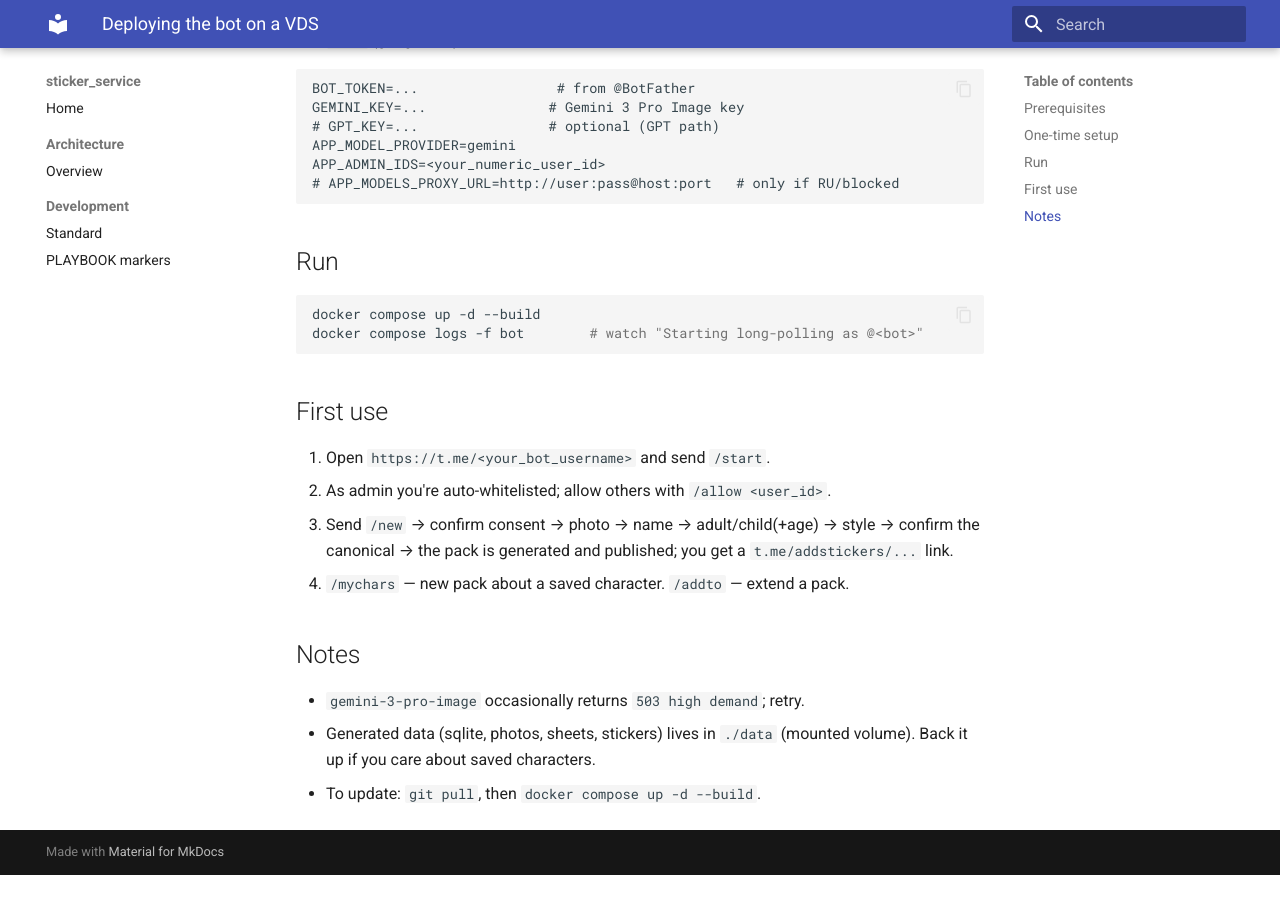
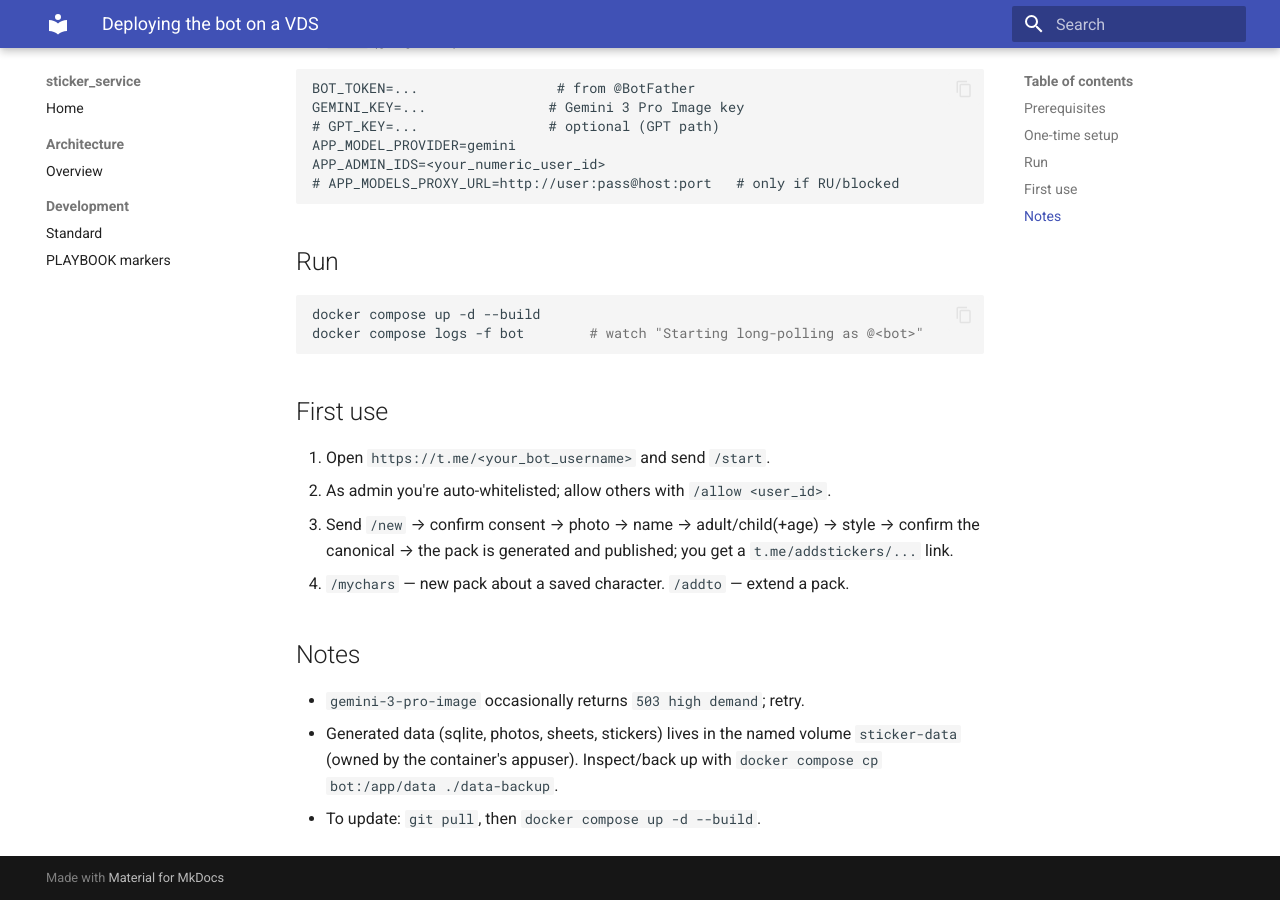
Before and after one commit to hleserg/stickerz, an MkDocs documentation site: the page built from docs/ops/DEPLOY.md, in a window 1280 px wide and 900 px high, scrolled down 670 px. Built offline with MkDocs 1.6.1 and Material for MkDocs 9.7.7, drawn with Linux system fonts in a browser that asks for light colours; before the commit the page ends 1545 px from its top, so only the background shows below that.

Commit message:
fix(docker): writable data dir via named volume owned by appuser
The bot runs as non-root appuser (uid 10001); the bind-mounted ./data was
owned by the host user, so sqlite failed with "unable to open database file".
Create /app/data owned by appuser in the image and use a named volume
(sticker-data) so Docker preserves that ownership.

https://claude.ai/code/session_01N35ExDSF5XcajatDGJVgmf

```diff
--- a/docker-compose.yml
+++ b/docker-compose.yml
@@ -10,7 +10,7 @@ services:
       - redis
     restart: unless-stopped
     volumes:
-      - ./data:/app/data # sqlite db + downloaded photos + generated sheets
+      - sticker-data:/app/data # sqlite db + downloaded photos + generated sheets
 
   redis:
     image: redis:7-alpine
@@ -19,4 +19,5 @@ services:
       - redis-data:/data
 
 volumes:
+  sticker-data:
   redis-data:
--- a/docs/ops/DEPLOY.md
+++ b/docs/ops/DEPLOY.md
@@ -52,6 +52,7 @@ docker compose logs -f bot        # watch "Starting long-polling as @<bot>"
 ## Notes
 
 - `gemini-3-pro-image` occasionally returns `503 high demand`; retry.
-- Generated data (sqlite, photos, sheets, stickers) lives in `./data`
-  (mounted volume). Back it up if you care about saved characters.
+- Generated data (sqlite, photos, sheets, stickers) lives in the named volume
+  `sticker-data` (owned by the container's appuser). Inspect/back up with
+  `docker compose cp bot:/app/data ./data-backup`.
 - To update: `git pull`, then `docker compose up -d --build`.
```
Also changed, not shown: 1 other file.
